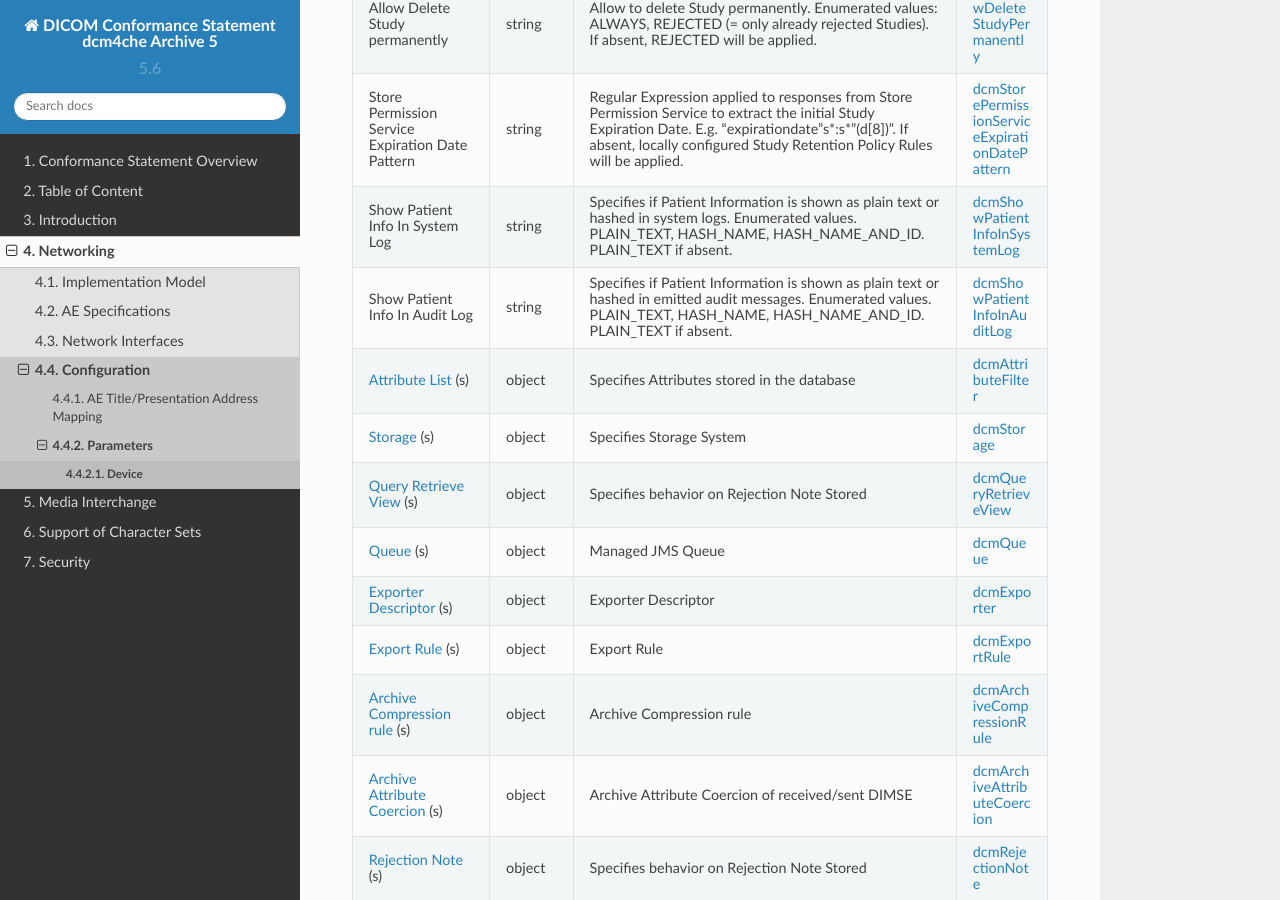
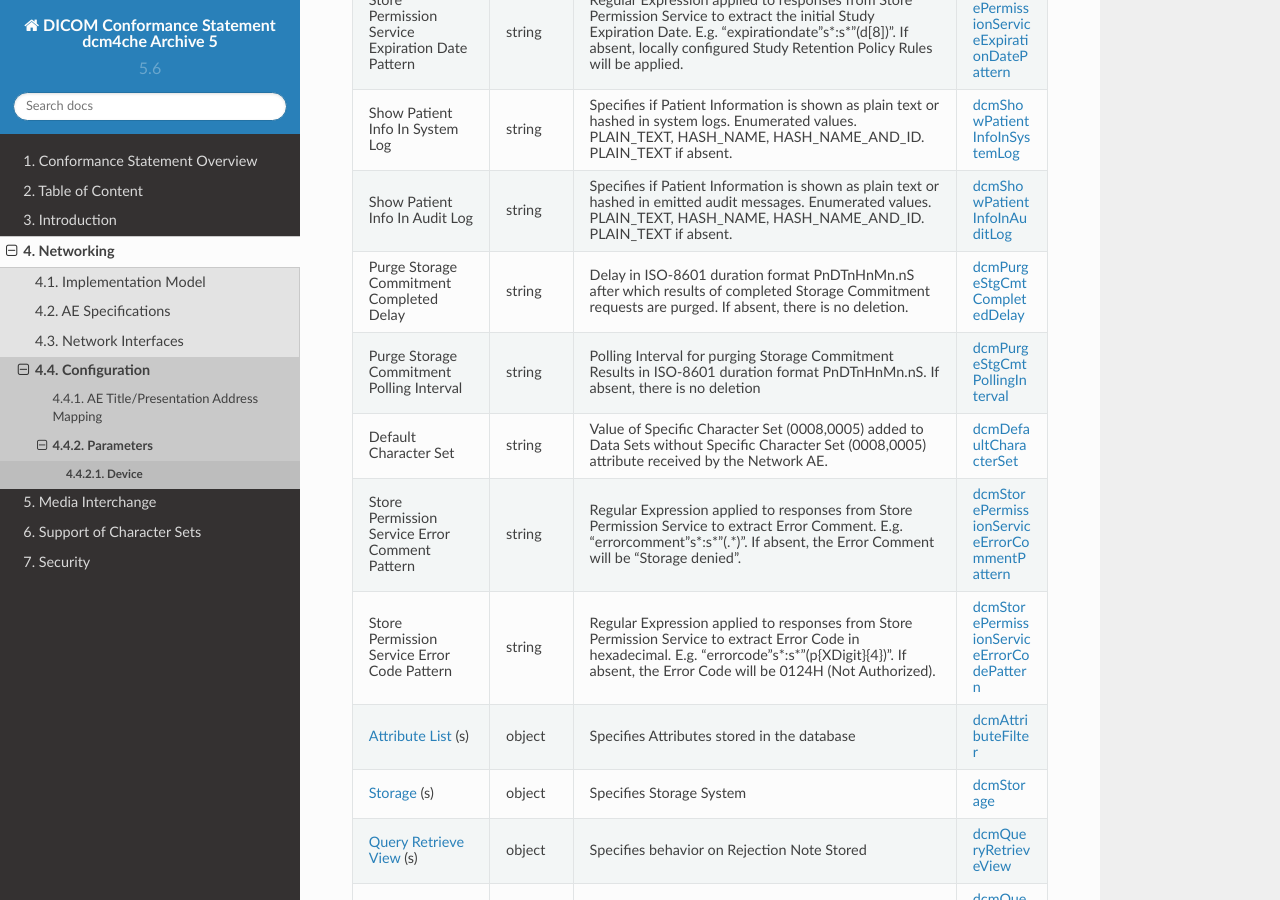
Before and after one commit to dcm4che/dcm4chee-arc-cs, a Sphinx documentation site: the page built from docs/networking/config/archiveDevice.rst, in a window 1280 px wide and 900 px high, scrolled down 5595 px. Built offline with Sphinx 7.4.7 and the Read the Docs theme 2.0.0, drawn with Linux system fonts in a browser that asks for light colours; some of the changed text lies outside the part shown.

Commit message:
Update Config params

```diff
--- a/docs/networking/config/archiveDevice.rst
+++ b/docs/networking/config/archiveDevice.rst
@@ -167,7 +167,7 @@
     .. _dcmLeadingCFindSCPQueryCacheSize:
 
     dcmLeadingCFindSCPQueryCacheSize_"
-    "Audit Spool Directory",string,"Path to Audit Service Spool Directory used to aggregate Audit Messages. Audit Message aggregation disabled, if absent.","
+    "Audit Spool Directory",string,"Path to Audit Service Spool Directory used to aggregate Audit Messages. If absent, audit messages written to temporary location in server","
     .. _dcmAuditSpoolDirectory:
 
     dcmAuditSpoolDirectory_"
@@ -211,10 +211,6 @@
     .. _dcmPurgeQueueMessagePollingInterval:
 
     dcmPurgeQueueMessagePollingInterval_"
-    "Purge Completed Queue Messages Fetch Size",integer,"Number of Completed Queue Messages to be purged; 100 if absent","
-    .. _dcmPurgeQueueMessageFetchSize:
-
-    dcmPurgeQueueMessageFetchSize_"
     "Wado-RS Spool Directory",string,"Path to Wado-RS spool directory used to aggregate uncompressed frames. If absent, aggregation done in temp directory.","
     .. _dcmWadoSpoolDirectory:
 
@@ -279,6 +275,26 @@
     .. _dcmShowPatientInfoInAuditLog:
 
     dcmShowPatientInfoInAuditLog_"
+    "Purge Storage Commitment Completed Delay",string,"Delay in ISO-8601 duration format PnDTnHnMn.nS after which results of completed Storage Commitment requests are purged. If absent, there is no deletion.","
+    .. _dcmPurgeStgCmtCompletedDelay:
+
+    dcmPurgeStgCmtCompletedDelay_"
+    "Purge Storage Commitment Polling Interval",string,"Polling Interval for purging Storage Commitment Results in ISO-8601 duration format PnDTnHnMn.nS. If absent, there is no deletion","
+    .. _dcmPurgeStgCmtPollingInterval:
+
+    dcmPurgeStgCmtPollingInterval_"
+    "Default Character Set",string,"Value of Specific Character Set (0008,0005) added to Data Sets without Specific Character Set (0008,0005) attribute received by the Network AE.","
+    .. _dcmDefaultCharacterSet:
+
+    dcmDefaultCharacterSet_"
+    "Store Permission Service Error Comment Pattern",string,"Regular Expression applied to responses from Store Permission Service to extract Error Comment. E.g. ""errorcomment""\s*:\s*""(.*)"". If absent, the Error Comment will be ""Storage denied"".","
+    .. _dcmStorePermissionServiceErrorCommentPattern:
+
+    dcmStorePermissionServiceErrorCommentPattern_"
+    "Store Permission Service Error Code Pattern",string,"Regular Expression applied to responses from Store Permission Service to extract Error Code in hexadecimal. E.g. ""errorcode""\s*:\s*""(\p{XDigit}{4})"". If absent, the Error Code will be 0124H (Not Authorized).","
+    .. _dcmStorePermissionServiceErrorCodePattern:
+
+    dcmStorePermissionServiceErrorCodePattern_"
     ":doc:`attributeFilter` (s)",object,"Specifies Attributes stored in the database","
     .. _dcmAttributeFilter:
 
--- a/docs/networking/config/exporter.rst
+++ b/docs/networking/config/exporter.rst
@@ -27,6 +27,10 @@
     .. _dicomAETitle:
 
     dicomAETitle_"
+    "Storage Commitment SCP AE Title",string,"AE Title of external Storage Commitment SCP used to verify export to another archive.","
+    .. _dcmStgCmtSCP:
+
+    dcmStgCmtSCP_"
     "Ian Destination(s)",string,"Destination to send IAN N-CREATE RQ","
     .. _dcmIanDestination:
 
--- a/docs/networking/config/storage.rst
+++ b/docs/networking/config/storage.rst
@@ -39,3 +39,7 @@
     .. _dcmProperty:
 
     dcmProperty_"
+    "External Retrieve AET",string,"Enable deletion of Studies which are retrievable from this AE from the Storage System if the usable space fall below configured threshold.","
+    .. _dcmExternalRetrieveAET:
+
+    dcmExternalRetrieveAET_"
```
Also changed, not shown: docs/networking/config/archiveNetworkAE.rst (+12 -0 lines).
